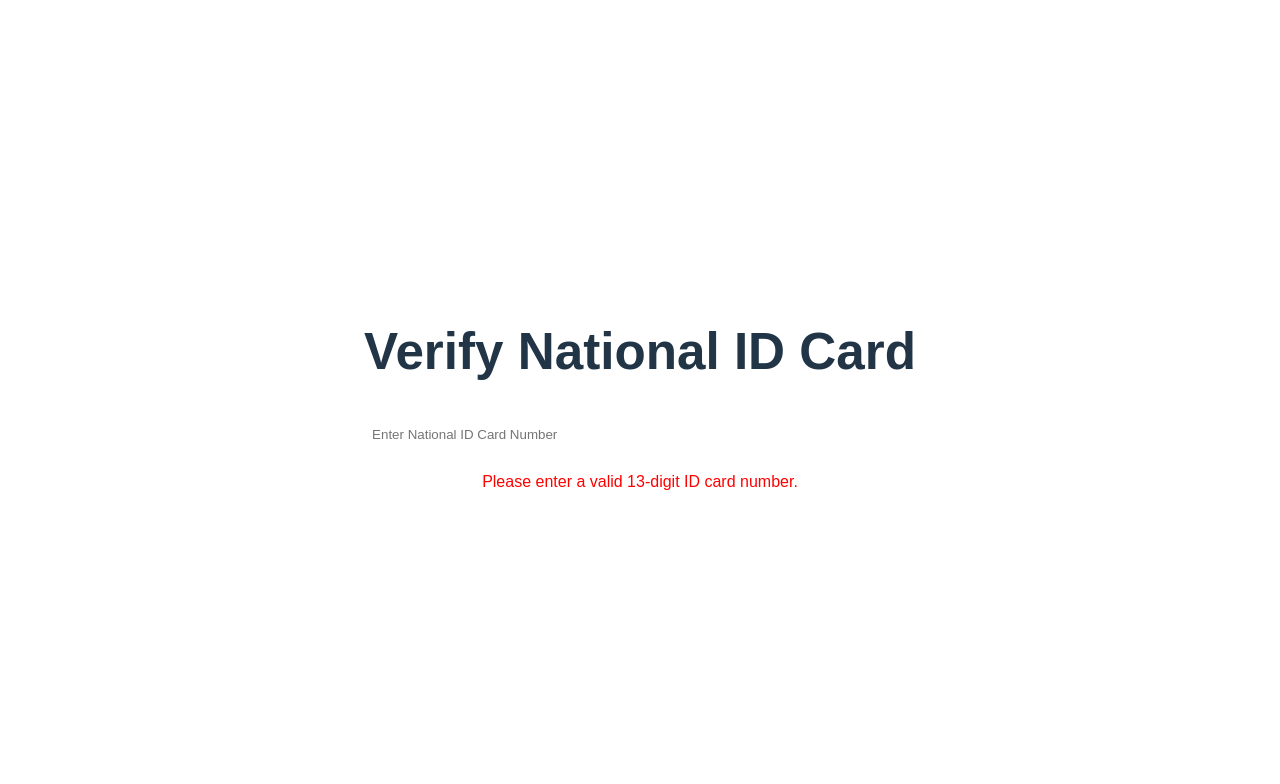
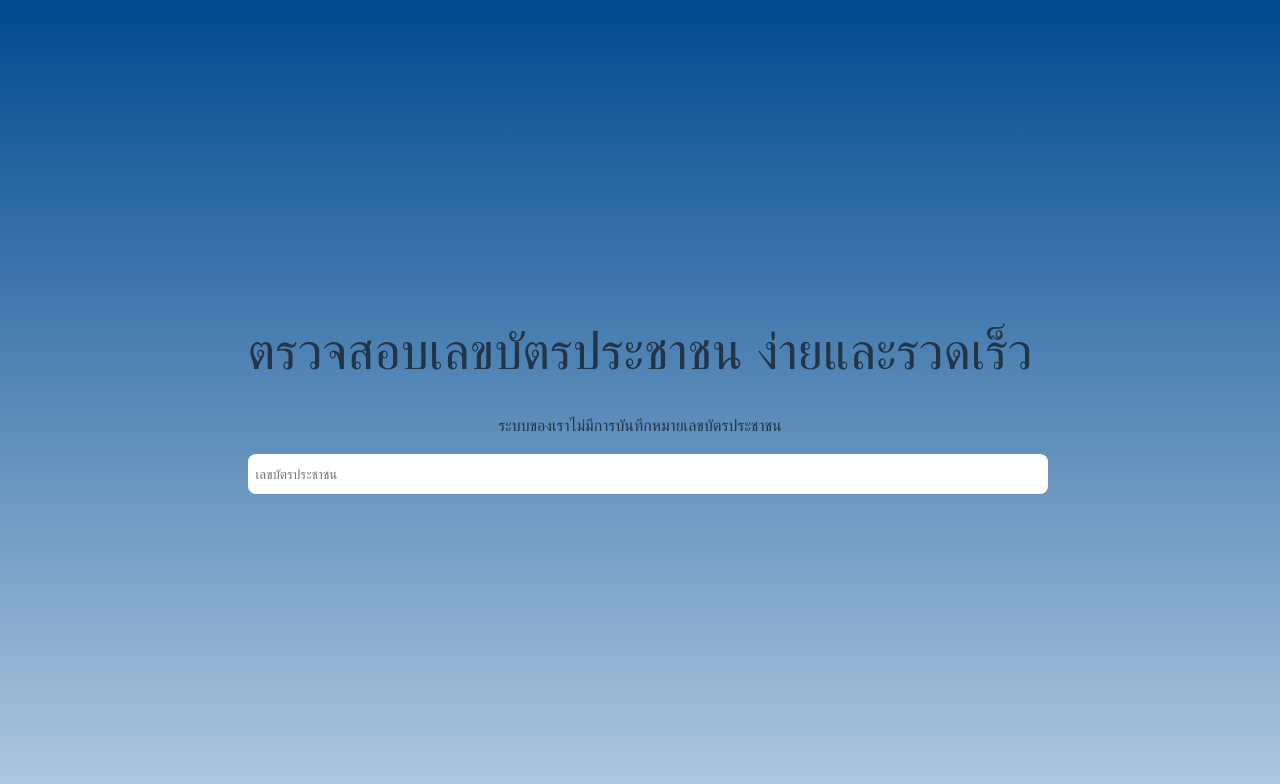
Before and after one commit to bannakonz/check_thai_id, a React (Vite) app: page / in a window 1280 px wide. Shown: the top 784 px of the page. Built offline with nearby package versions, Linux system fonts and the light colour scheme; a web font is replaced by a local one.

Commit message:
style: change backround and copy

```diff
--- a/src/App.jsx
+++ b/src/App.jsx
@@ -41,7 +41,8 @@ function App() {
   return (
     <>
         <header>
-            <h1>Verify National ID Card</h1>
+            <h1>ตรวจสอบเลขบัตรประชาชน ง่ายและรวดเร็ว</h1>
+            <p>ระบบของเราไม่มีการบันทึกหมายเลขบัตรประชาชน</p>
         </header>
         <main>
             <section>
@@ -49,14 +50,14 @@ function App() {
                     id="idCardNumber"
                     type="text"
                     value={idCardNumber}
-                    placeholder="Enter National ID Card Number"
+                    placeholder="เลขบัตรประชาชน"
                     maxLength={13}
                     onChange={handleIdCardChange}
                 />
                 <p id="idCardStatus" className={isValid ? 'valid' : 'invalid'}>
                     {idCardNumber.length === 13
-                        ? (isValid ? 'The ID card number is valid.' : 'The ID card number is invalid.')
-                        : 'Please enter a valid 13-digit ID card number.'}
+                        ? (isValid ? 'หมายเลขบัตรประชาชนถูกต้อง' : 'หมายเลขบัตรประชาชนไม่ถูกต้อง')
+                        : ''}
                 </p>
             </section>
         </main>
--- a/src/index.css
+++ b/src/index.css
@@ -5,9 +5,9 @@
   line-height: 1.5;
   font-weight: 400;
 
-  color-scheme: light dark;
-  color: rgba(255, 255, 255, 0.87);
-  background-color: #242424;
+  /*color-scheme: light dark;*/
+  color: #ffffff;
+  background-image: linear-gradient(#00498F, #B0C9E1);
 
   font-synthesis: none;
   text-rendering: optimizeLegibility;
@@ -20,6 +20,7 @@ a {
   color: #646cff;
   text-decoration: inherit;
 }
+
 a:hover {
   color: #535bf2;
 }
@@ -48,6 +49,7 @@ button {
   cursor: pointer;
   transition: border-color 0.25s;
 }
+
 button:hover {
   border-color: #646cff;
 }
```
